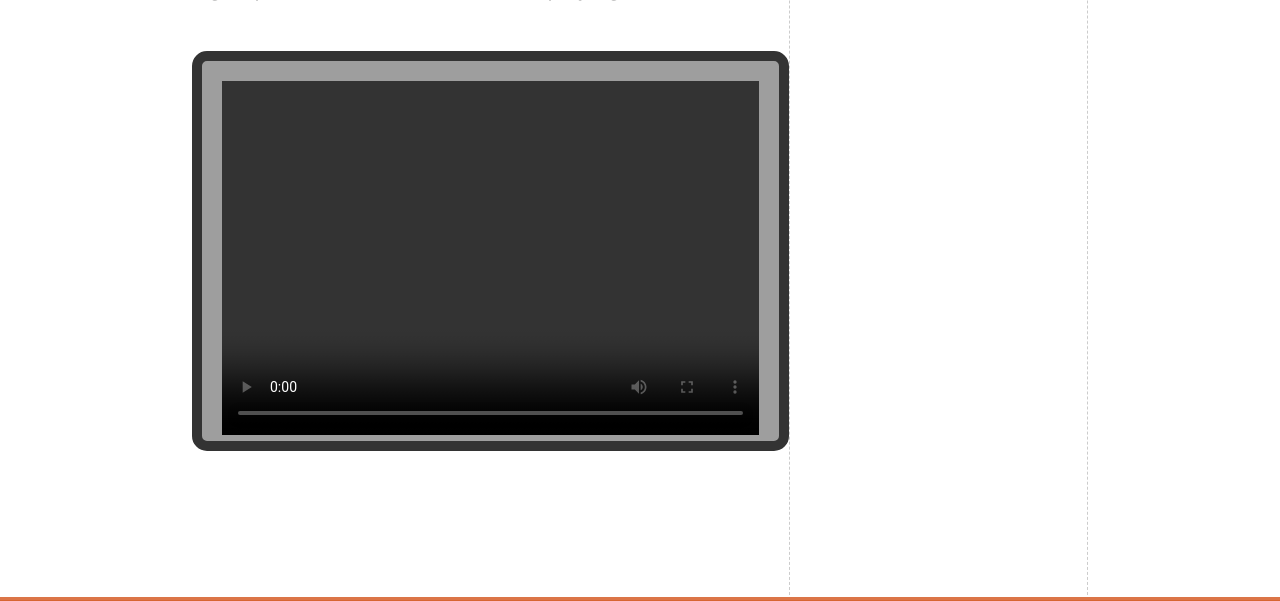
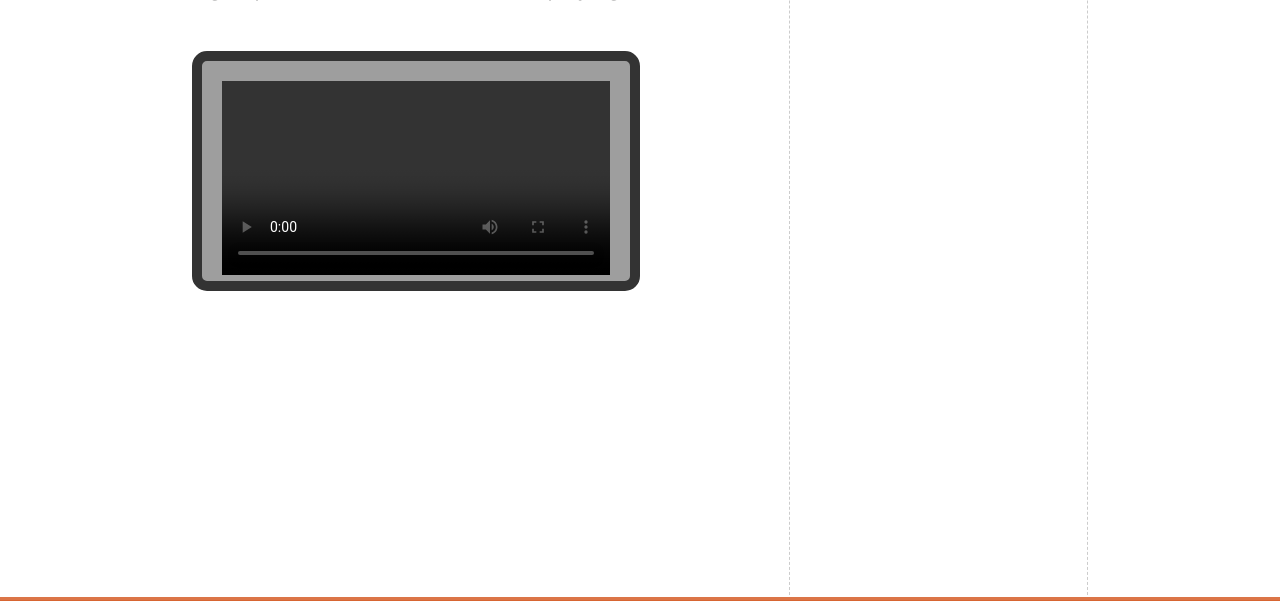
Before and after one commit to KustomDeveloper/Shooterz, a PHP site: page /Shooterz/ in a window 1280 px wide. Shown: the part 305-906 px from the top of the page. Run offline with PHP 8.4, Linux system fonts and the light colour scheme; some libraries are stand-ins or nearby versions; some web fonts are replaced.

Commit message:
changes in image optimization

```diff
--- a/fire_app_log.txt
+++ b/fire_app_log.txt
@@ -2236,3 +2236,6 @@
 2012-09-12 23:52:38 overwrite stylesheets/screen.css
 2012-09-12 23:52:50 overwrite stylesheets/screen.css
 2012-09-12 23:53:01 overwrite stylesheets/screen.css
+2012-09-13 01:52:27 overwrite stylesheets/screen.css
+2012-09-13 01:54:36 overwrite stylesheets/screen.css
+2012-09-13 01:55:21 overwrite stylesheets/screen.css
--- a/includes/header.inc.php
+++ b/includes/header.inc.php
@@ -3,6 +3,7 @@
 <head>
   <!--<meta http-equiv="refresh" content="30">-->
   <meta charset="utf-8">
+  <meta name="viewport" content="width=device-width">
   <title>Shooterz | Online Quarters Game</title>
   <meta name="description" content="Online Quarters">
   <meta name="author" content="Online Quarters">
--- a/index.php
+++ b/index.php
@@ -5,7 +5,7 @@
 	<p style="margin-bottom:50px;">Sign up for a free <a class="highlight-links" href='register.php'>account</a> to start playing.</p>
 
   <div class="video-container">
-      <video id="introvideo" width=700px height="400px" controls="controls"/>
+      <video id="introvideo" width=75% controls="controls"/>
       <video src=""/>
       <video poster="http://localhost/Shooterz/images/poster.jpg"/>
       Your browser does not support the video tag.
--- a/sass/screen.scss
+++ b/sass/screen.scss
@@ -23,6 +23,7 @@ body{
 }
 img, video{
   max-width: 100%;
+  height:auto !important;
 }
 .topspace{
   margin-top: 100px;
@@ -81,7 +82,7 @@ td{
   padding:20px 20px 1% 20px;
   background:#000;
   background-image: url('http://localhost/Shooterz/images/poster.jpg');
-  background-size: 1000px;
+  background-size: 100%;
   background-position:center;
   @include border-radius(15px);
   border:10px solid $color5;
```
Also changed, not shown: stylesheets/screen.css.
